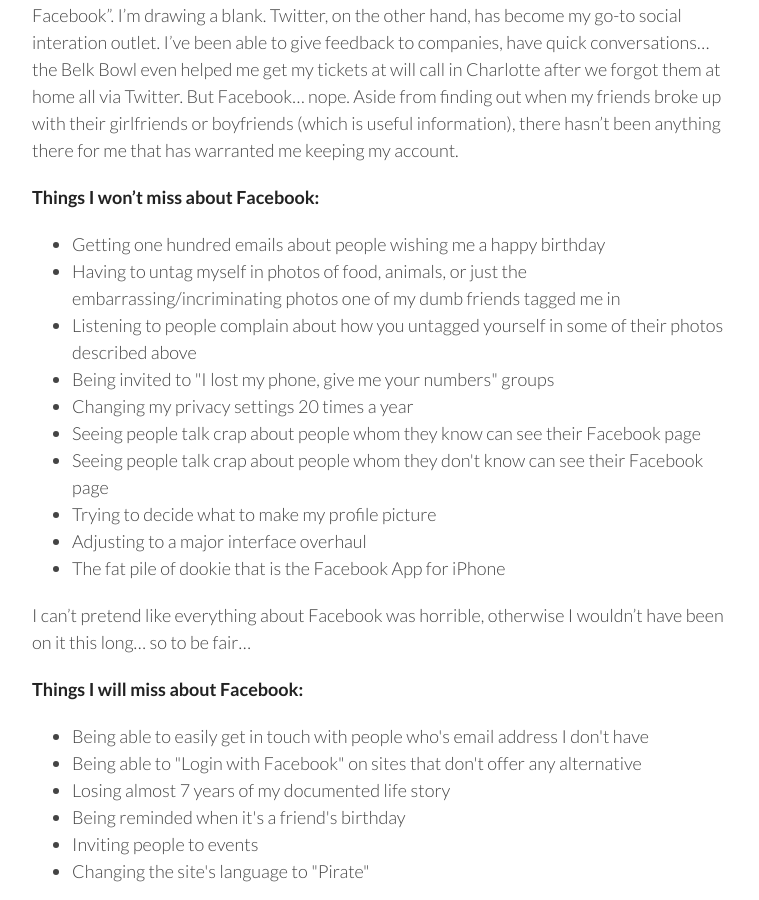
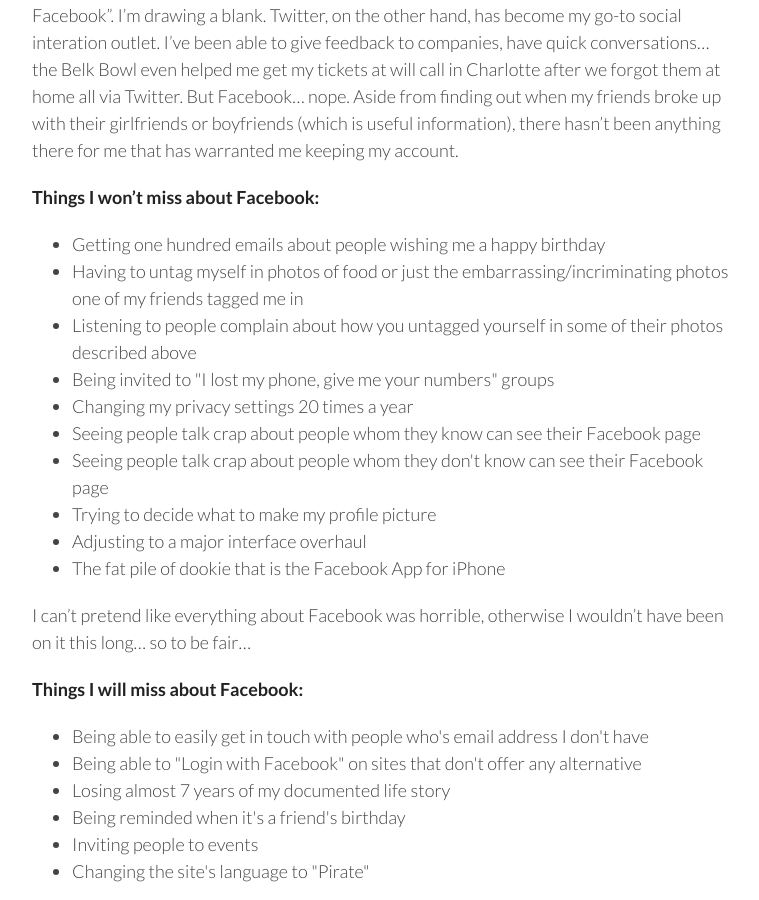
Before and after one commit to bwsewell/bwsewell.github.com, a Jekyll site: the page built from _posts/2012-07-31-why_im_leaving_facebook_for_good_this_time.md, in a window 1280 px wide and 900 px high, scrolled down 1133 px. Shown: the whole window, without its empty margins (258-1017 px from the left). Built offline with Jekyll 4.4.1, drawn with Linux system fonts in a browser that asks for light colours; Markdown is read by kramdown in place of the engine named in the settings; comment, search, counter and statistics services are not loaded.

Commit message:
Getting more politcally correct

```diff
--- a/_posts/2012-07-31-why_im_leaving_facebook_for_good_this_time.md
+++ b/_posts/2012-07-31-why_im_leaving_facebook_for_good_this_time.md
@@ -38,7 +38,7 @@
 **Things I won't miss about Facebook:**
 <ul>
   <li>Getting one hundred emails about people wishing me a happy birthday</li>
-  <li>Having to untag myself in photos of food, animals, or just the embarrassing/incriminating photos one of my dumb friends tagged me in</li>
+  <li>Having to untag myself in photos of food or just the embarrassing/incriminating photos one of my friends tagged me in</li>
   <li>Listening to people complain about how you untagged yourself in some of their photos described above</li>
   <li>Being invited to "I lost my phone, give me your numbers" groups</li>
   <li>Changing my privacy settings 20 times a year</li>
```
